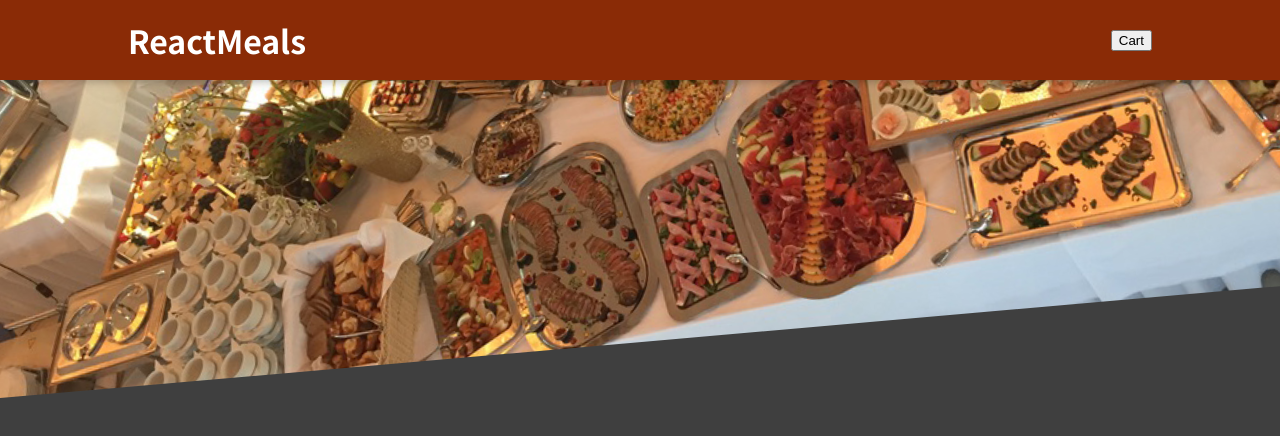
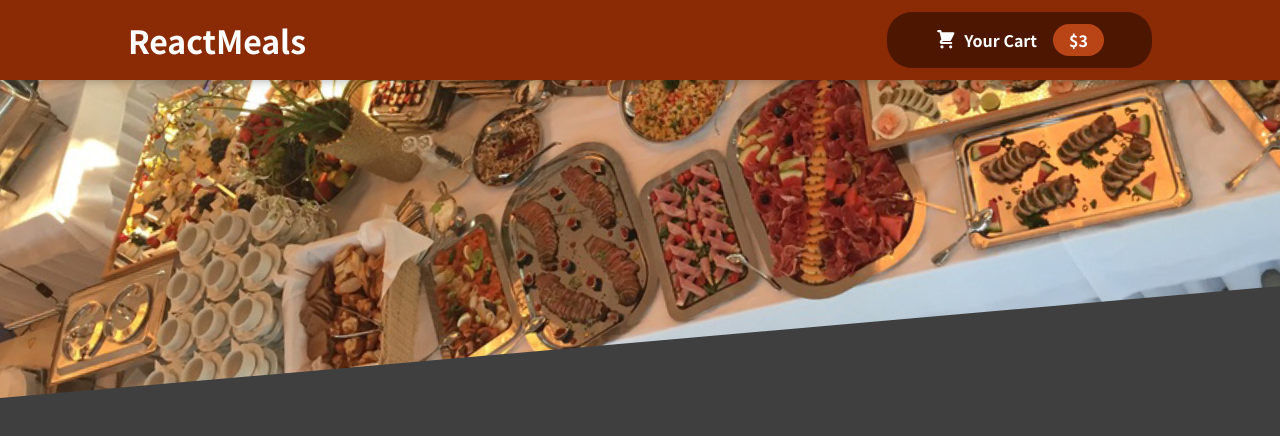
Before and after one commit to Szymofcion/ReactMeal, a React (Create React App) app: page / in a window 1280 px wide. Shown: the top 436 px of the page. Built offline with nearby package versions, Linux system fonts and the light colour scheme.

Commit message:
added HeaderCartButton

```diff
--- a/src/components/Layout/Header.js
+++ b/src/components/Layout/Header.js
@@ -1,8 +1,8 @@
 import { Fragment } from "react";
 
-
+import HeaderCartButton from "./HeaderCartButton";
 import mealsImage from '../../assets/meals.jpg'
-import  classes from './Header.module.css'
+import classes from './Header.module.css'
 
 
 const Header = props => {
@@ -12,7 +12,7 @@
         <Fragment>
             <header className={classes.header}>
                 <h1>ReactMeals</h1>
-                <button>Cart</button>
+                <HeaderCartButton/>
             </header>
             <div className={classes['main-image']}>
                 <img src={mealsImage} alt='table food :)' />
--- a/src/components/Layout/HeaderCartButton.js
+++ b/src/components/Layout/HeaderCartButton.js
@@ -1,14 +1,20 @@
-import React from "react"
 
-import 'HeaderCartButton.css'
 
-const HeaderCartButton = props => {
+import CartIcon from "../Cart/CartIcon"
+import classes  from "./HeaderCartButton.module.css"
 
-    return <button>
-        <span></span>
-        <span></span>
-        <span></span>
-    </button>
+
+const HeaderCartButton = props =>{
+
+    return (
+        <button className={classes.button}>
+            <span className={classes.icon}>
+                <CartIcon />
+            </span>
+            <span>Your Cart</span>
+            <span className={classes.badge}>$3</span>
+        </button>
+    )
 }
 
 export default HeaderCartButton
```
Also changed, not shown: src/components/Layout/HeaderCartButton.module.css (renamed from src/components/Layout/HeaderCartButton.css).
